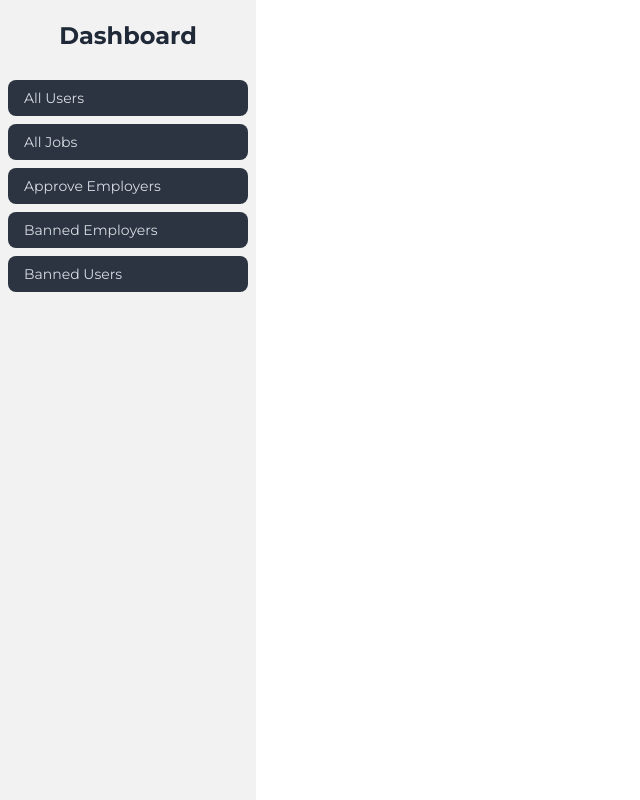
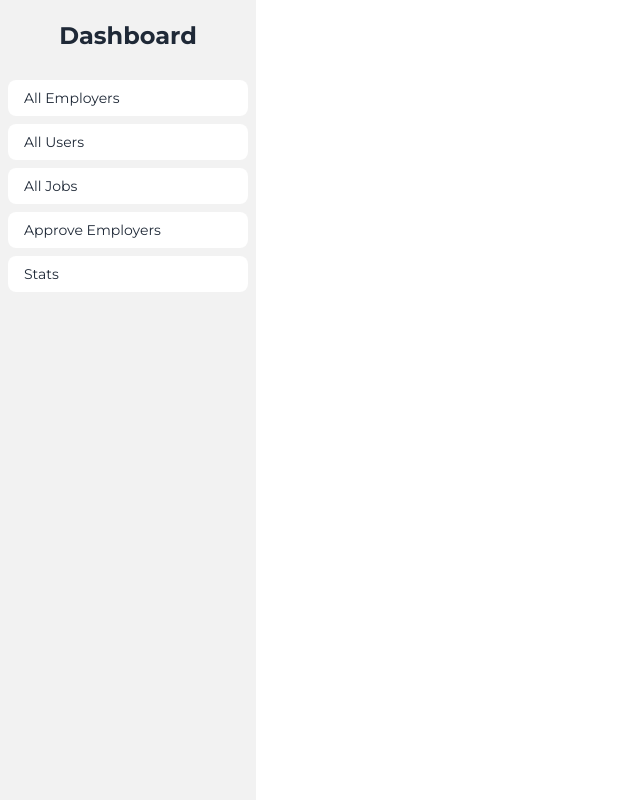
Before and after one commit to nasimrifat101/internee-client, a React (Vite) app: page /dashboard in a window 1280 px wide. Shown: the whole page, without its empty margins (0-640 px from the left). Built offline with nearby package versions, Linux system fonts and the light colour scheme; no server answers.

Commit message:
admin dashboad all user feacted

```diff
--- a/src/layout/Dashboard.jsx
+++ b/src/layout/Dashboard.jsx
@@ -2,22 +2,57 @@ import { NavLink, Outlet } from "react-router-dom";
 
 const Dashboard = () => {
   let navlinks;
-    const isAdmin = false
-    const isManager = true
+  const isAdmin = true
+  const isManager = false
   const isEmployer = false
 
 
   if (isAdmin) {
     navlinks = (
       <>
-          <li><NavLink>All Employers</NavLink></li>
-          <li><NavLink>All Users</NavLink></li>
-          <li><NavLink>All Jobs</NavLink></li>
-          <li><NavLink>Approve Employers</NavLink></li>
-          <li><NavLink>Stats</NavLink></li>
+        <li>
+          <NavLink to='/dashboard/allemployer' className={({ isActive, isPending }) =>
+            isPending ? "pending" : isActive ? "text-[#4aed8b] bg-base-300" : "bg-base-100"
+          }>
+            All Employers
+          </NavLink>
+        </li>
+
+        <li>
+          <NavLink to='/dashboard/allusers' className={({ isActive, isPending }) =>
+            isPending ? "pending" : isActive ? "text-[#4aed8b] bg-base-300" : "bg-base-100"
+          }>
+            All Users
+          </NavLink>
+        </li>
+
+        <li>
+          <NavLink to='/dashboard/alljobs' className={({ isActive, isPending }) =>
+            isPending ? "pending" : isActive ? "text-[#4aed8b] bg-base-300" : "bg-base-100"
+          }>
+            All Jobs
+          </NavLink>
+        </li>
+
+        <li>
+          <NavLink to='/dashboard/approve' className={({ isActive, isPending }) =>
+            isPending ? "pending" : isActive ? "text-[#4aed8b] bg-base-300" : "bg-base-100"
+          }>
+            Approve Employers
+          </NavLink>
+        </li>
+
+        <li>
+          <NavLink to='/dashboard/stats'
+            className={({ isActive, isPending }) =>
+              isPending ? "pending" : isActive ? "text-[#4aed8b] bg-base-300" : "bg-base-100"
+            }>
+            Stats
+          </NavLink>
+        </li>
       </>
     );
-    }else if(isManager){
+  } else if (isManager) {
     navlinks = (
       <>
         <li><NavLink>All Users</NavLink></li>
--- /dev/null
+++ b/src/pages/Dashboard/Admin/AllUsers.jsx
@@ -0,0 +1,26 @@
+import { useEffect, useState } from "react";
+import useAxiosPublic from "../../../hooks/useAxiosPublic";
+
+const AllUsers = () => {
+    const [users, setUsers] = useState([])
+    const axiosPublic = useAxiosPublic()
+
+    useEffect(() => {
+        axiosPublic.get('/users')
+            .then(res => {
+                setUsers(res.data)
+            })
+            .catch(err => {
+                console.log(err)
+            })
+    }, [axiosPublic])
+    return (
+        <div>
+            {
+                users?.map(i=> <p key={i._id}>{i.name}</p>)
+            }
+        </div>
+    );
+};
+
+export default AllUsers;
```
Also changed, not shown: src/routes/Router.jsx (+6 -1 lines). Lines whose indentation alone changed are shown as unchanged.
